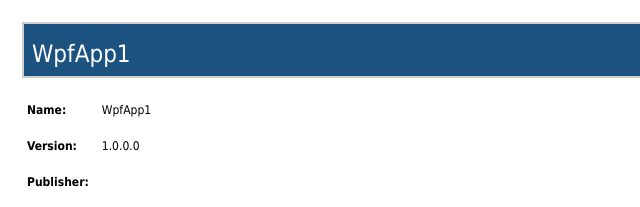
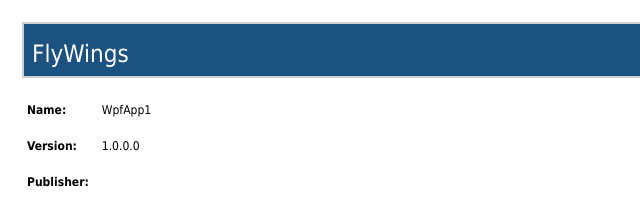
Before and after one commit to Soumil-Tewari/FlyWings, a plain HTML site: page Publish.html in a window 1280 px wide. Shown: the top 207 px of the page, 0-640 px from the left. Drawn offline with Linux system fonts and the light colour scheme.

Commit message:
Update Publish.html

```diff
--- a/Publish.html
+++ b/Publish.html
@@ -51,7 +51,7 @@ FONT.key {font-weight: bold; color: darkgreen}
     <TABLE WIDTH="100%" CELLPADDING="0" CELLSPACING="2" BORDER="0">
 
 <!-- Begin Banner -->
-<TR><TD><TABLE CELLPADDING="2" CELLSPACING="0" BORDER="0" BGCOLOR="#cecece" WIDTH="100%"><TR><TD><TABLE BGCOLOR="#1c5280" WIDTH="100%" CELLPADDING="0" CELLSPACING="0" BORDER="0"><TR><TD CLASS="Banner" /></TR><TR><TD CLASS="Banner"><SPAN CLASS="BannerTextCompany" /></TD></TR><TR><TD CLASS="Banner"><SPAN CLASS="BannerTextApplication">WpfApp1</SPAN></TD></TR><TR><TD CLASS="Banner" ALIGN="RIGHT" /></TR></TABLE></TD></TR></TABLE></TD></TR>
+<TR><TD><TABLE CELLPADDING="2" CELLSPACING="0" BORDER="0" BGCOLOR="#cecece" WIDTH="100%"><TR><TD><TABLE BGCOLOR="#1c5280" WIDTH="100%" CELLPADDING="0" CELLSPACING="0" BORDER="0"><TR><TD CLASS="Banner" /></TR><TR><TD CLASS="Banner"><SPAN CLASS="BannerTextCompany" /></TD></TR><TR><TD CLASS="Banner"><SPAN CLASS="BannerTextApplication">FlyWings</SPAN></TD></TR><TR><TD CLASS="Banner" ALIGN="RIGHT" /></TR></TABLE></TD></TR></TABLE></TD></TR>
 <!-- End Banner -->
 
 
```
